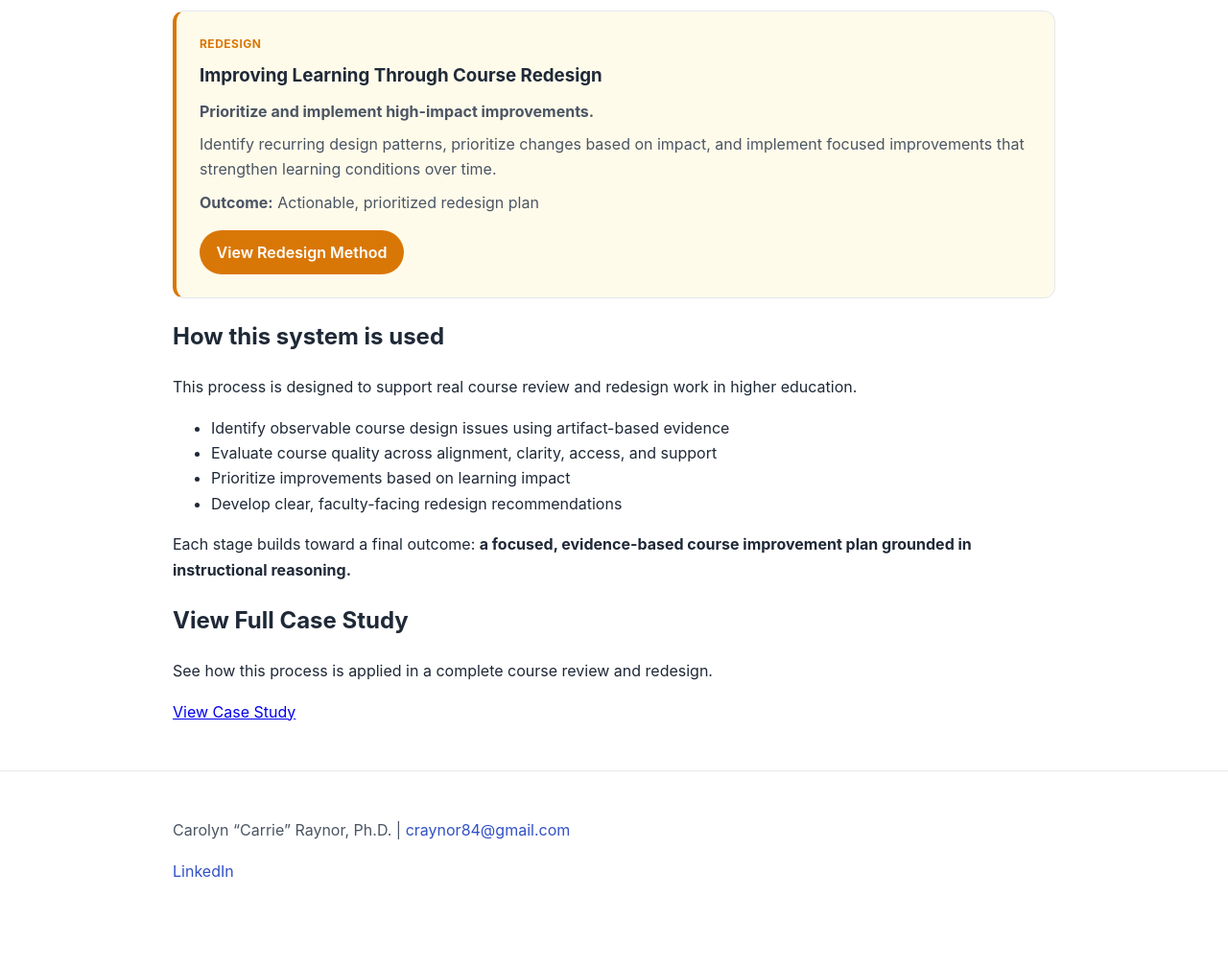
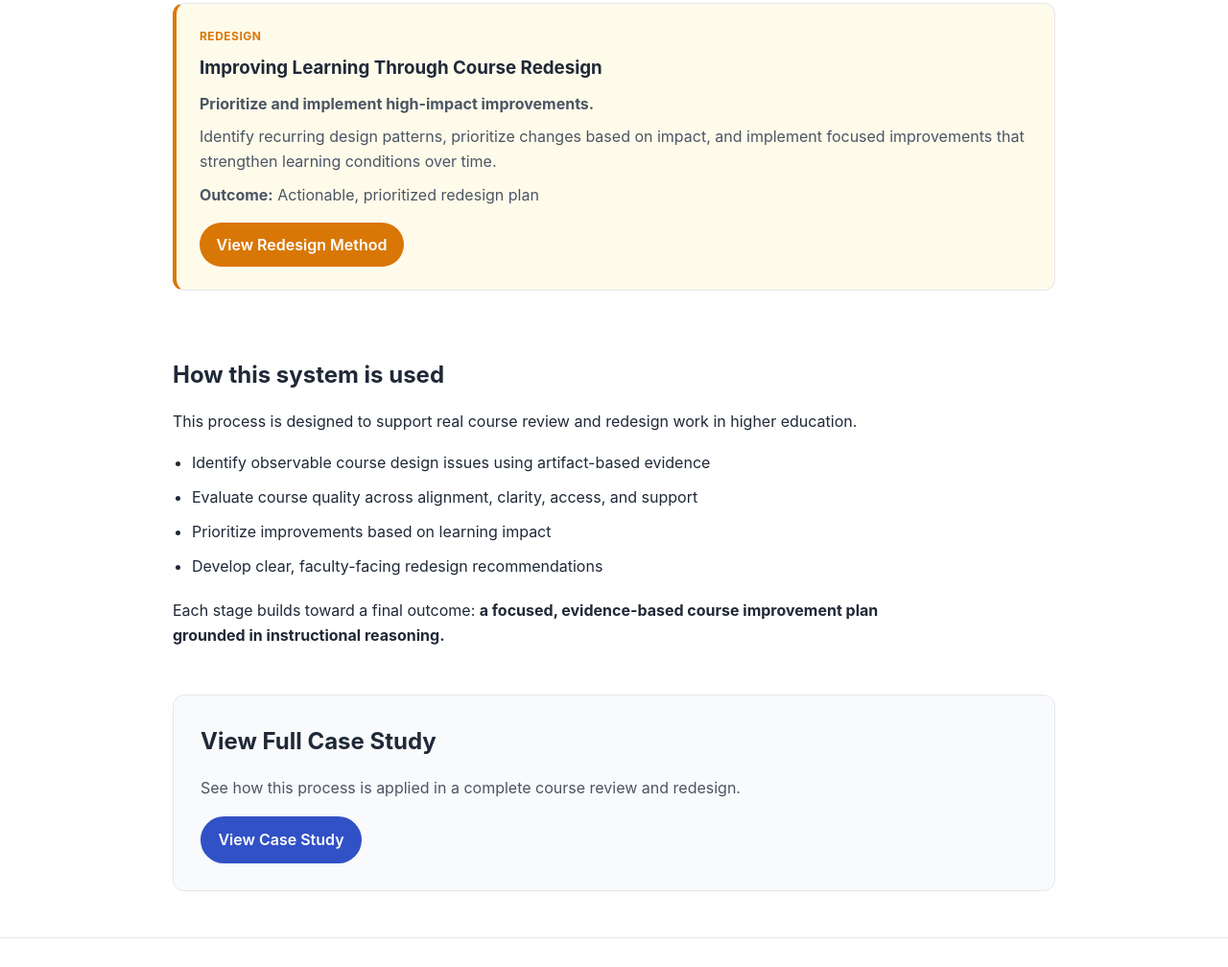
Before and after one commit to ccraynor/carrie-portfolio, a plain HTML site: page index.html in a window 1280 px wide. Shown: the part 1789-2797 px from the top of the page at 96% size. Before the commit the page ends 2758 px from the top, so only its background shows below. Drawn offline with Linux system fonts and the light colour scheme.

Commit message:
Add styles for new sections and adjust margins

```diff
--- a/style.css
+++ b/style.css
@@ -96,6 +96,10 @@ nav a:hover {
   max-width: 700px;
 }
 
+.hero-credibility {
+  font-weight: 500;
+}
+
 .hero-divider {
   width: 80px;
   height: 4px;
@@ -104,16 +108,26 @@ nav a:hover {
 }
 
 /* PROJECTS */
+.projects {
+  padding-bottom: 1rem;
+}
+
 .projects-intro {
   color: var(--muted);
   margin-bottom: 0.25rem;
 }
 
 .projects-cycle {
-  margin: 0 0 1.75rem;
+  margin: 0 0 0.5rem;
   font-weight: 700;
   font-size: 1.05rem;
   color: var(--text);
+}
+
+.projects-description {
+  color: var(--muted);
+  margin: 0 0 1.75rem;
+  max-width: 760px;
 }
 
 .project-list {
@@ -249,6 +263,68 @@ nav a:hover {
   background: var(--redesign-hover);
 }
 
+/* PROOF SECTION */
+.proof-section {
+  padding: 2rem 0 1rem;
+}
+
+.proof-section h2 {
+  margin-bottom: 0.75rem;
+}
+
+.proof-list {
+  margin: 1rem 0 1.25rem;
+  padding-left: 1.25rem;
+  color: var(--text);
+}
+
+.proof-list li {
+  margin-bottom: 0.6rem;
+}
+
+.proof-closing {
+  color: var(--text);
+  max-width: 760px;
+}
+
+/* CASE STUDY CTA */
+.case-study-cta {
+  padding: 1rem 0 0;
+}
+
+.cta-card {
+  border: 1px solid var(--border);
+  border-radius: 12px;
+  padding: 1.75rem;
+  background: #f9fafb;
+}
+
+.cta-card h2 {
+  margin-top: 0;
+  margin-bottom: 0.5rem;
+}
+
+.cta-card p {
+  color: var(--muted);
+  margin-bottom: 1rem;
+}
+
+.cta-button {
+  display: inline-block;
+  padding: 0.7rem 1.15rem;
+  border-radius: 999px;
+  background: var(--link);
+  color: #fff;
+  text-decoration: none;
+  font-weight: 600;
+  transition: background-color 0.2s ease, transform 0.2s ease;
+}
+
+.cta-button:hover {
+  background: var(--link-hover);
+  transform: translateY(-1px);
+}
+
 /* CASE STUDY PAGES */
 .case-study-page {
   max-width: 860px;
```
